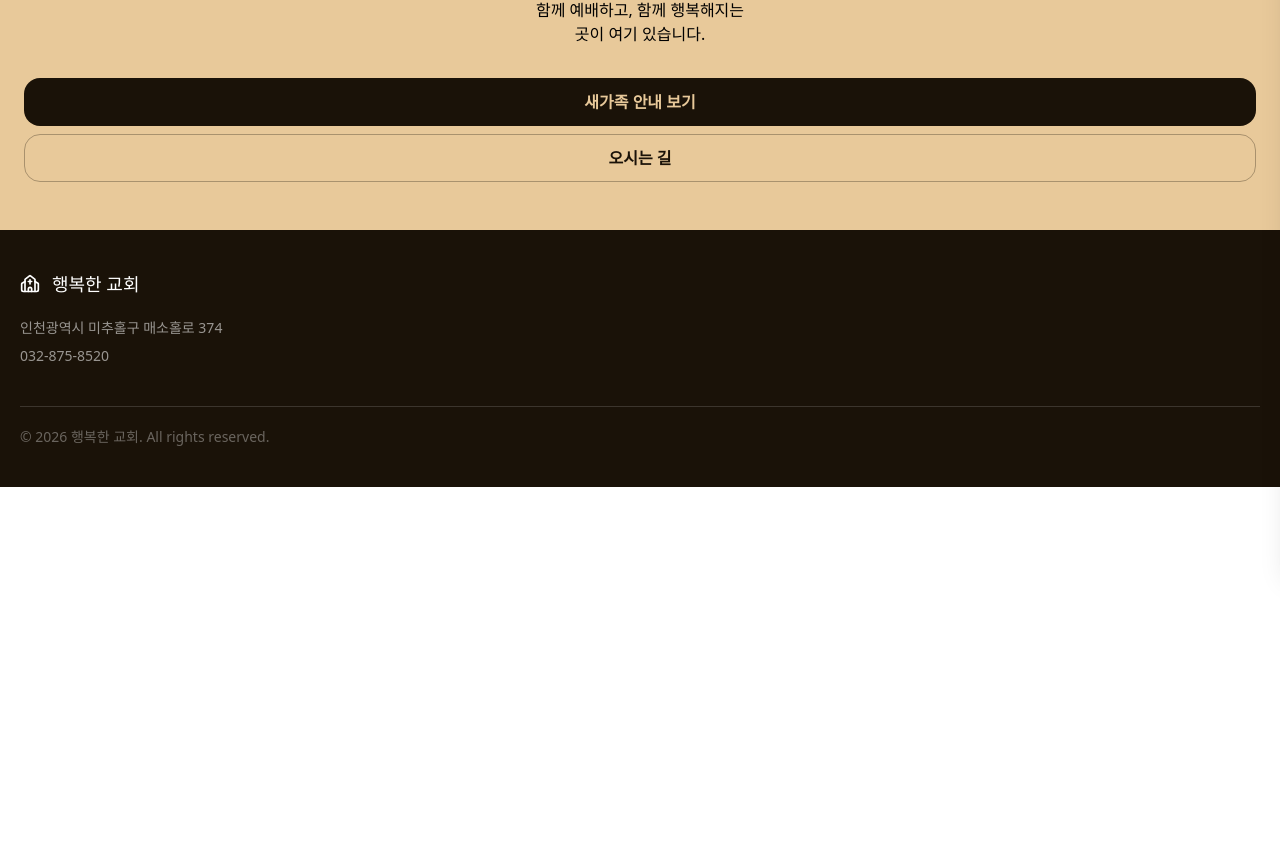
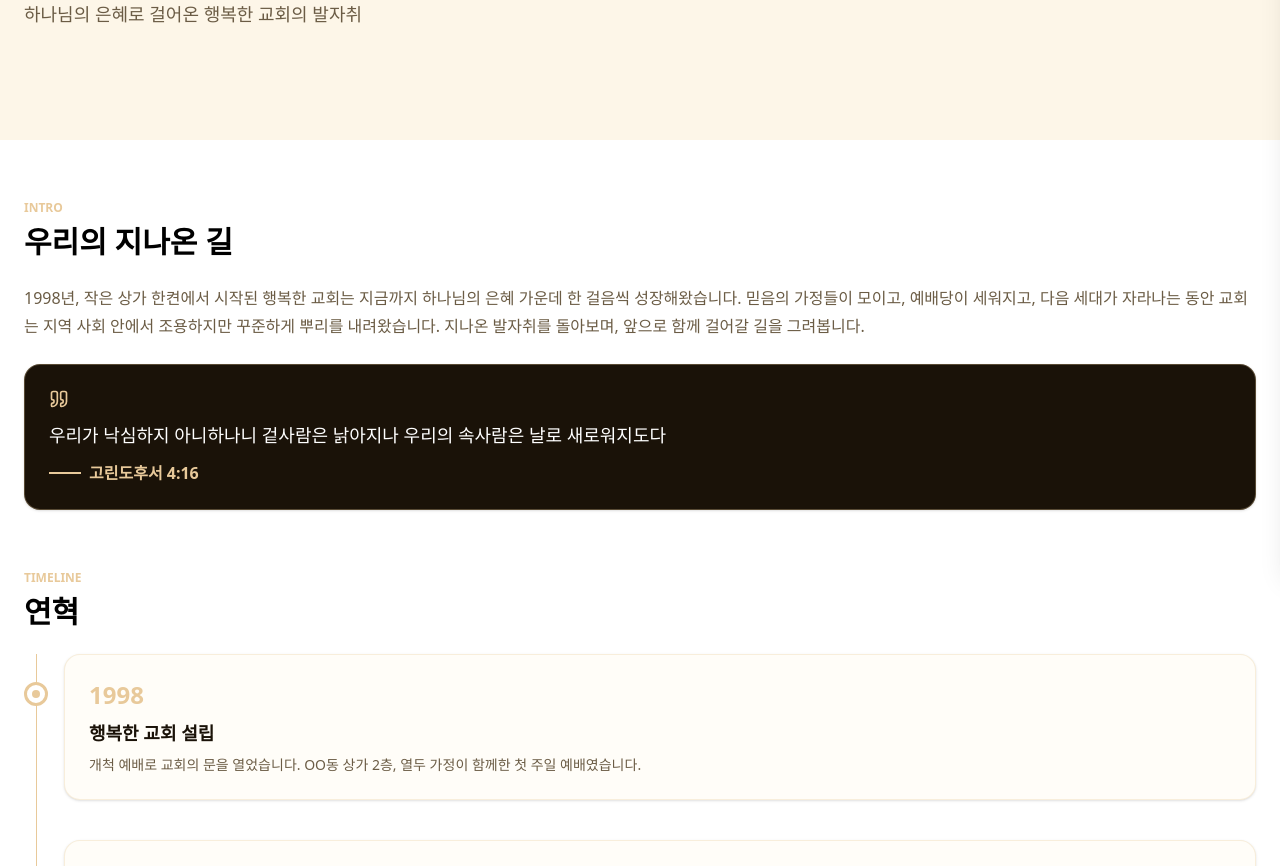
Before and after one commit to strawberryroll/haengbok-site, a Next.js app: page /about/history in a window 1280 px wide. Shown: the part 234-1100 px from the top of the page. Before the commit the page ends 800 px from the top, so only its background shows below. Built offline with nearby package versions, Linux system fonts and the light colour scheme; no server answers.

Commit message:
feat: 역사 및 연혁 페이지 구현 (#39)

```diff
--- a/src/app/about/history/page.tsx
+++ b/src/app/about/history/page.tsx
@@ -1,3 +1,210 @@
+import {
+  Card,
+  CardContent,
+  CardDescription,
+  CardTitle,
+} from '@/components/ui/Card';
+import Divider from '@/components/ui/Divider';
+import PageHeader from '@/components/ui/PageHeader';
+import SectionHeading from '@/components/ui/SectionHeading';
+import { Quote } from 'lucide-react';
+import Image from 'next/image';
+
+interface HistoryItem {
+  year: number;
+  title: string;
+  description: string;
+}
+
+interface PastorsItem {
+  order: string;
+  name: string;
+  position: string;
+  term: string;
+  description: string;
+  image: string;
+}
+
+const historyData: HistoryItem[] = [
+  {
+    year: 1998,
+    title: '행복한 교회 설립',
+    description:
+      '개척 예배로 교회의 문을 열었습니다. OO동 상가 2층, 열두 가정이 함께한 첫 주일 예배였습니다.',
+  },
+  {
+    year: 2003,
+    title: '첫 예배당 건축 및 입당',
+    description:
+      '교인들의 헌신과 기도 위에 세워진 첫 예배당에 입당했습니다. 작지만 소중한 우리만의 공간이 생겼습니다.',
+  },
+  {
+    year: 2010,
+    title: '2대 담임목사 위임 및 주일학교 개설',
+    description:
+      '새로운 목회자와 함께 다음 세대를 위한 사역의 기초를 세웠습니다. 주일학교가 본격적으로 시작되었습니다.',
+  },
+  {
+    year: 2015,
+    title: '목장 사역 및 전도모임 본격화',
+    description:
+      '소그룹 중심의 공동체 사역이 확대되었습니다. 전도모임을 통해 지역 사회와 더 가까이 연결되기 시작했습니다.',
+  },
+  {
+    year: 2020,
+    title: '온라인 예배 시스템 구축',
+    description:
+      '전례 없는 어려운 시기에 온라인 예배 송출 체계를 마련했습니다. 어디서든 함께 예배할 수 있게 되었습니다.',
+  },
+  {
+    year: 2026,
+    title: '2대 담임목사 위임',
+    description:
+      '새로운 리더십과 함께 다음 시대를 준비합니다. 앞으로의 이야기는 지금부터 시작됩니다.',
+  },
+];
+
+const pastorsData: PastorsItem[] = [
+  {
+    order: '1대',
+    name: '서인원',
+    position: '목사',
+    term: '1998 - 2025',
+    description: '개척의 사명을 안고 교회의 첫 걸음을 이끌었습니다',
+    image: 'https://placehold.co/200x200',
+  },
+  {
+    order: '2대',
+    name: '서현정',
+    position: '목사',
+    term: '2026 - 현재',
+    description: '새로운 시대를 향한 비전으로 교회를 이끌어가고 있습니다',
+    image: 'https://placehold.co/200x200',
+  },
+];
+
 export default function Page() {
-  return <div>역사(연혁) 페이지입니다</div>;
+  return (
+    <>
+      <div className="bg-cream-light px-6 pb-15">
+        <PageHeader
+          eyebrow="HISTORY"
+          title="역사 및 연혁"
+          description="하나님의 은혜로 걸어온 행복한 교회의 발자취"
+        />
+      </div>
+      <div className="px-6 pb-20">
+        {/* 인트로 */}
+        <div className="flex flex-col gap-6 pt-15">
+          <SectionHeading eyebrow="INTRO" title="우리의 지나온 길" />
+          <p className="leading-[1.75] text-description">
+            1998년, 작은 상가 한켠에서 시작된 행복한 교회는 지금까지 하나님의
+            은혜 가운데 한 걸음씩 성장해왔습니다. 믿음의 가정들이 모이고,
+            예배당이 세워지고, 다음 세대가 자라나는 동안 교회는 지역 사회 안에서
+            조용하지만 꾸준하게 뿌리를 내려왔습니다. 지나온 발자취를 돌아보며,
+            앞으로 함께 걸어갈 길을 그려봅니다.
+          </p>
+          <Card className="bg-charcoal">
+            <CardContent className="flex flex-col gap-3">
+              <Quote className="text-cream" size={20} />
+              <p className="text-lg text-white">
+                우리가 낙심하지 아니하나니 겉사람은 낡아지나 우리의 속사람은
+                날로 새로워지도다
+              </p>
+              <div className="flex items-center gap-2">
+                <Divider />
+                <span className="font-semibold text-cream">
+                  고린도후서 4:16
+                </span>
+              </div>
+            </CardContent>
+          </Card>
+        </div>
+
+        {/* 연혁 */}
+        <div className="flex flex-col gap-6 pt-15">
+          <SectionHeading eyebrow="TIMELINE" title="연혁" />
+          <div className="relative flex flex-col gap-10">
+            {/* 세로선 */}
+            {/* 마커 크기 절반 = left 값 */}
+            <div className="absolute left-3 h-full w-px bg-cream" />
+
+            {historyData.map((item) => (
+              <div key={item.title} className="flex gap-4">
+                {/* 원 마커 */}
+                {/* 원 마커 크기 바꾸면 세로선의 left도 같이 수정 */}
+                <div className="relative z-10 mt-7 flex h-6 w-6 shrink-0 items-center justify-center rounded-full border-3 border-cream bg-white">
+                  <div className="h-2 w-2 rounded-full bg-cream" />
+                </div>
+
+                <Card className="flex-1 gap-2 bg-warm-white p-6">
+                  <span className="text-2xl font-semibold text-cream">
+                    {item.year}
+                  </span>
+                  <CardTitle className="text-lg text-charcoal">
+                    {item.title}
+                  </CardTitle>
+                  <CardDescription className="text-description">
+                    {item.description}
+                  </CardDescription>
+                </Card>
+              </div>
+            ))}
+          </div>
+        </div>
+
+        {/* 담임목사 계보 */}
+        <div className="flex flex-col gap-6 pt-15">
+          <SectionHeading eyebrow="PASTORS" title="담임목사 계보" />
+          <div className="flex flex-col gap-4">
+            {pastorsData.map((item) => (
+              <Card
+                key={item.order}
+                className="flex-row items-center gap-6 bg-cream/10 p-6"
+              >
+                <div className="relative h-16 w-16 shrink-0 overflow-hidden rounded-full">
+                  <Image
+                    src={item.image}
+                    alt={item.name}
+                    fill
+                    className="object-cover"
+                    unoptimized
+                  />
+                </div>
+                <div className="flex flex-col gap-2">
+                  <span className="self-start rounded-full bg-cream/15 px-3 py-0.5 text-sm text-gold">
+                    {item.order}
+                  </span>
+                  <CardTitle className="text-xl font-semibold text-charcoal">
+                    {item.name} {item.position}
+                  </CardTitle>
+                  <span className="text-sm font-semibold text-gold">
+                    {item.term}
+                  </span>
+                  <CardDescription className="text-sm text-description">
+                    {item.description}
+                  </CardDescription>
+                </div>
+              </Card>
+            ))}
+          </div>
+        </div>
+
+        {/* Onwards */}
+        <div className="flex flex-col gap-6 pt-15">
+          <div className="flex items-center gap-2">
+            <Divider />
+            <span className="text-xs font-semibold text-cream">ONWARDS</span>
+          </div>
+          <div className="leading-[1.75] text-description">
+            <p>지나온 시간보다 앞으로 걸어갈 시간이 더 기대되는 교회,</p>
+            <p>
+              행복한 교회가 하나님의 은혜 가운데 계속해서 성장해 나가길
+              소망합니다.
+            </p>
+          </div>
+        </div>
+      </div>
+    </>
+  );
 }
--- a/src/components/ui/SectionHeading.tsx
+++ b/src/components/ui/SectionHeading.tsx
@@ -11,7 +11,9 @@ export default function SectionHeading({
 }) {
   return (
     <div className={cn(`flex flex-col gap-2`, className)}>
-      <p className="text-xs font-semibold text-cream">{eyebrow || 'EYEBROW'}</p>
+      <span className="text-xs font-semibold text-cream">
+        {eyebrow || 'EYEBROW'}
+      </span>
       <h3 className="text-3xl font-semibold">{title || '제목'}</h3>
     </div>
   );
```
